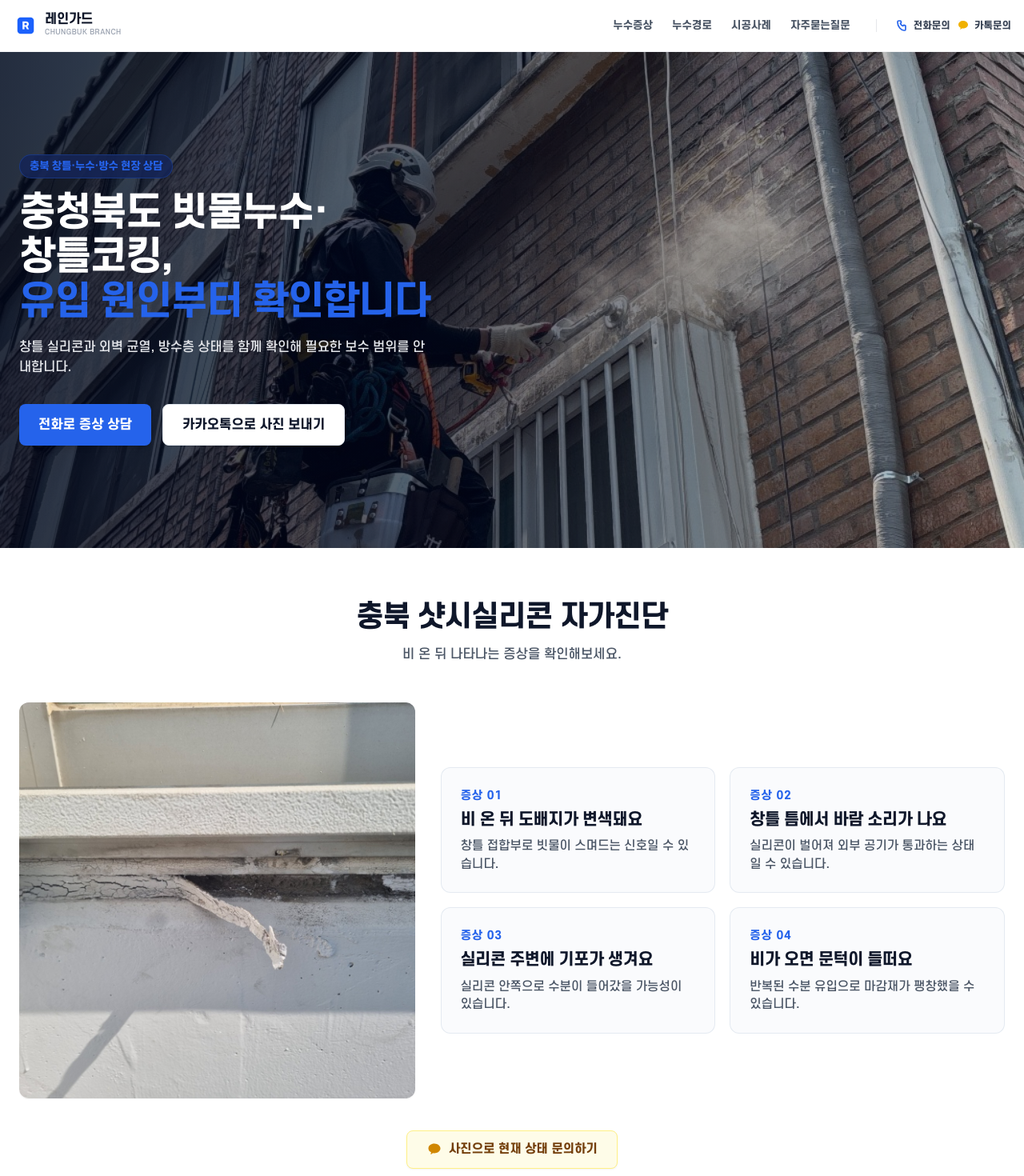
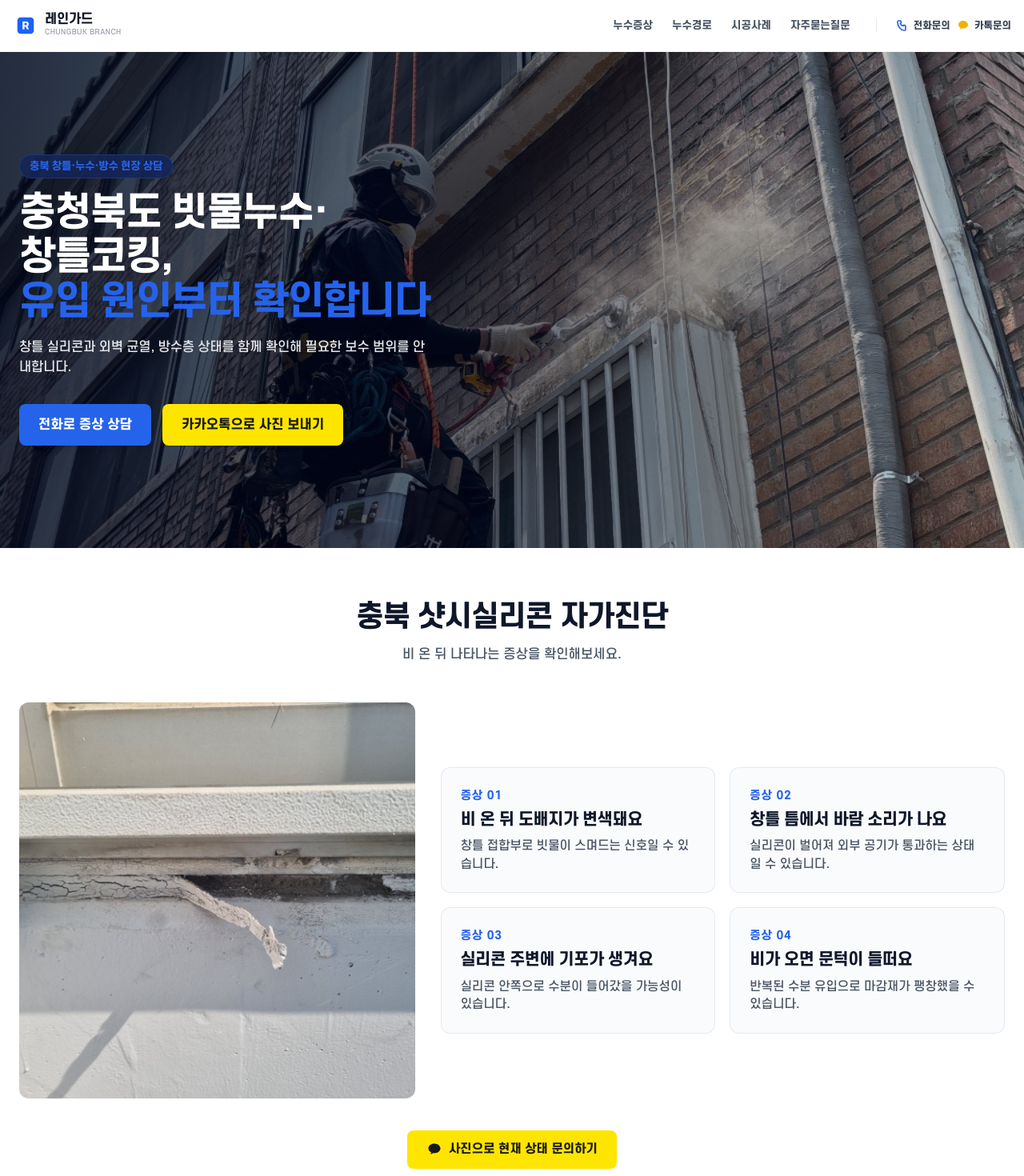
Before and after one commit to wogus5695-ctrl/Chungbuk-rope-05, a Next.js app: page / in a window 1280 px wide. Shown: the top 1470 px of the page at 80% size. Built offline with nearby package versions, Linux system fonts and the light colour scheme.

Commit message:
style(cta): update KakaoTalk CTA buttons to official Kakao Yellow BI color (#FEE500)

```diff
--- a/src/components/ContactButton.tsx
+++ b/src/components/ContactButton.tsx
@@ -39,13 +39,25 @@ export default function ContactButton({
   let baseStyle = className;
   if (!className) {
     if (variant === "primary") {
-      baseStyle = "inline-flex items-center justify-center px-6 h-11 bg-brand-accent hover:bg-brand-accent-hover text-white text-sm font-semibold rounded-lg transition-colors cursor-pointer focus-visible:outline-hidden focus-visible:ring-2 focus-visible:ring-offset-2 focus-visible:ring-brand-accent";
+      if (type === "kakao") {
+        baseStyle = "inline-flex items-center justify-center px-6 h-11 bg-[#FEE500] hover:bg-[#FADA0A] text-[#191919] text-sm font-bold rounded-lg transition-colors cursor-pointer focus-visible:outline-hidden focus-visible:ring-2 focus-visible:ring-offset-2 focus-visible:ring-[#FEE500]";
+      } else {
+        baseStyle = "inline-flex items-center justify-center px-6 h-11 bg-brand-accent hover:bg-brand-accent-hover text-white text-sm font-semibold rounded-lg transition-colors cursor-pointer focus-visible:outline-hidden focus-visible:ring-2 focus-visible:ring-offset-2 focus-visible:ring-brand-accent";
+      }
     } else if (variant === "secondary") {
-      baseStyle = "inline-flex items-center justify-center px-6 h-11 bg-white hover:bg-gray-50 text-gray-700 text-sm font-semibold border border-gray-200 rounded-lg transition-colors cursor-pointer focus-visible:outline-hidden focus-visible:ring-2 focus-visible:ring-offset-2 focus-visible:ring-brand-accent";
+      if (type === "kakao") {
+        baseStyle = "inline-flex items-center justify-center px-6 h-11 bg-[#FEE500] hover:bg-[#FADA0A] text-[#191919] text-sm font-bold border border-[#FEE500] rounded-lg transition-colors cursor-pointer focus-visible:outline-hidden focus-visible:ring-2 focus-visible:ring-offset-2 focus-visible:ring-[#FEE500]";
+      } else {
+        baseStyle = "inline-flex items-center justify-center px-6 h-11 bg-white hover:bg-gray-50 text-gray-700 text-sm font-semibold border border-gray-200 rounded-lg transition-colors cursor-pointer focus-visible:outline-hidden focus-visible:ring-2 focus-visible:ring-offset-2 focus-visible:ring-brand-accent";
+      }
     } else if (variant === "floating") {
       baseStyle = "flex flex-col items-center justify-center flex-1 h-full cursor-pointer focus-visible:outline-hidden focus-visible:ring-2 focus-visible:ring-brand-accent";
     } else if (variant === "text") {
-      baseStyle = "hover:text-brand-accent transition-colors cursor-pointer focus-visible:outline-hidden focus-visible:ring-2 focus-visible:ring-brand-accent";
+      if (type === "kakao") {
+        baseStyle = "hover:text-yellow-600 transition-colors cursor-pointer focus-visible:outline-hidden focus-visible:ring-2 focus-visible:ring-yellow-500";
+      } else {
+        baseStyle = "hover:text-brand-accent transition-colors cursor-pointer focus-visible:outline-hidden focus-visible:ring-2 focus-visible:ring-brand-accent";
+      }
     }
   }
 
--- a/src/sections/Footer.tsx
+++ b/src/sections/Footer.tsx
@@ -200,7 +200,7 @@ export default function Footer({ region, service }: FooterProps) {
               <ContactButton
                 type="kakao"
                 variant="secondary"
-                className="inline-flex items-center justify-center px-6 h-12 bg-white hover:bg-gray-50 text-gray-800 text-[14px] font-bold rounded-lg transition-colors cursor-pointer w-full sm:w-auto shadow-sm"
+                className="inline-flex items-center justify-center px-6 h-12 bg-[#FEE500] hover:bg-[#FADA0A] text-[#191919] text-[14px] font-bold rounded-lg transition-colors cursor-pointer w-full sm:w-auto shadow-sm"
               >
                 카카오톡으로 사진 보내기
               </ContactButton>
--- a/src/sections/Hero.tsx
+++ b/src/sections/Hero.tsx
@@ -183,7 +183,7 @@ export default function Hero({ region, service }: HeroProps) {
               type="kakao"
               variant="secondary"
               aria-label="카카오톡으로 현장 사진 문의하기"
-              className="inline-flex items-center justify-center px-4 sm:px-6 h-[50px] sm:h-[52px] bg-white hover:bg-gray-50 text-slate-900 text-[15px] sm:text-[16px] font-bold border border-slate-200 rounded-lg transition-colors cursor-pointer flex-1 sm:flex-initial shadow-sm whitespace-nowrap"
+              className="inline-flex items-center justify-center px-4 sm:px-6 h-[50px] sm:h-[52px] bg-[#FEE500] hover:bg-[#FADA0A] text-[#191919] text-[15px] sm:text-[16px] font-bold rounded-lg transition-colors cursor-pointer flex-1 sm:flex-initial shadow-sm whitespace-nowrap"
             >
               <span className="block sm:hidden">사진 문의</span>
               <span className="hidden sm:block">카카오톡으로 사진 보내기</span>
--- a/src/sections/LeakSymptoms.tsx
+++ b/src/sections/LeakSymptoms.tsx
@@ -97,9 +97,9 @@ export default function LeakSymptoms({ region, service }: LeakSymptomsProps) {
             type="kakao"
             variant="secondary"
             aria-label="카카오톡으로 현장 사진 문의하기"
-            className="inline-flex items-center justify-center gap-2 px-6 h-12 bg-yellow-50 hover:bg-yellow-100/80 text-yellow-900 text-[14px] sm:text-[15px] font-bold rounded-lg border border-yellow-200 transition-colors shadow-xs"
+            className="inline-flex items-center justify-center gap-2 px-6 h-12 bg-[#FEE500] hover:bg-[#FADA0A] text-[#191919] text-[14px] sm:text-[15px] font-bold rounded-lg transition-colors shadow-xs"
           >
-            <svg className="w-5 h-5 text-yellow-600 flex-shrink-0" fill="currentColor" viewBox="0 0 24 24">
+            <svg className="w-5 h-5 text-[#191919] flex-shrink-0" fill="currentColor" viewBox="0 0 24 24">
               <path d="M12 3c-4.97 0-9 3.185-9 7.11 0 2.51 1.66 4.723 4.18 5.922-.165.617-.6 2.25-.688 2.587-.13.51.173.5.364.372.15-.1.2.148 2.822-1.92.73.204 1.514.32 2.322.32 4.97 0 9-3.185 9-7.11S16.97 3 12 3z" />
             </svg>
             <span className="block sm:hidden">사진으로 문의하기</span>
```
